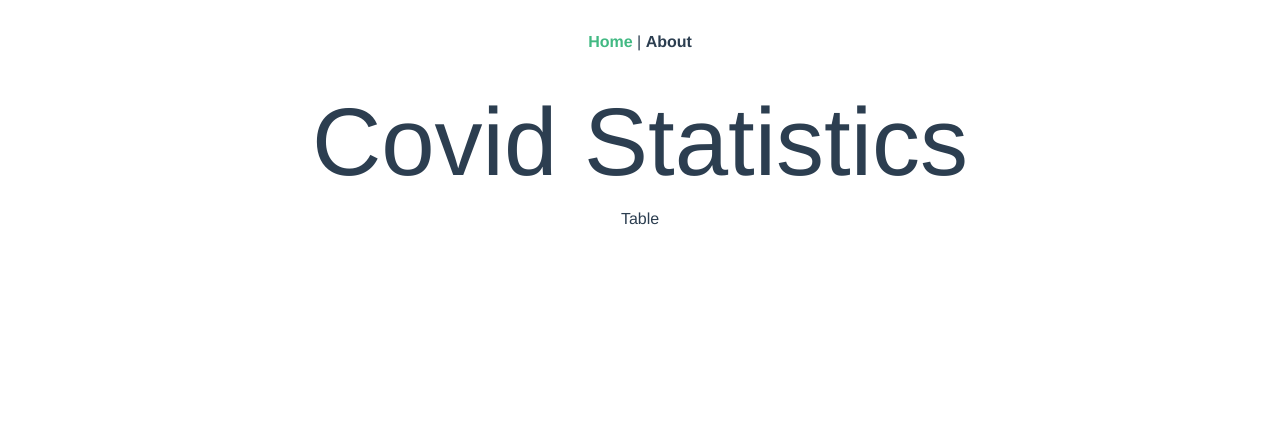
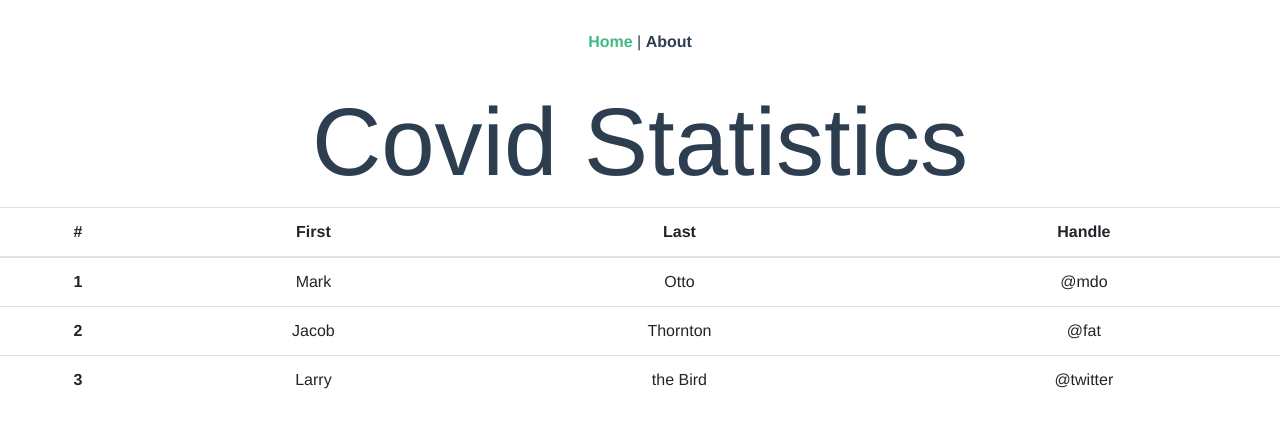
Before and after one commit to fecsaba/covid_19, a Vue app: page / in a window 1280 px wide. Shown: the top 428 px of the page. Built offline with nearby package versions, Linux system fonts and the light colour scheme; no server answers.

Commit message:
17. rész

```diff
--- a/src/components/MainPage/Table.vue
+++ b/src/components/MainPage/Table.vue
@@ -1,5 +1,36 @@
 <template>
-  <div>Table</div>
+  <div>
+    <table class="table">
+      <thead>
+        <tr>
+          <th scope="col">#</th>
+          <th scope="col">First</th>
+          <th scope="col">Last</th>
+          <th scope="col">Handle</th>
+        </tr>
+      </thead>
+      <tbody>
+        <tr>
+          <th scope="row">1</th>
+          <td>Mark</td>
+          <td>Otto</td>
+          <td>@mdo</td>
+        </tr>
+        <tr>
+          <th scope="row">2</th>
+          <td>Jacob</td>
+          <td>Thornton</td>
+          <td>@fat</td>
+        </tr>
+        <tr>
+          <th scope="row">3</th>
+          <td>Larry</td>
+          <td>the Bird</td>
+          <td>@twitter</td>
+        </tr>
+      </tbody>
+    </table>
+  </div>
 </template>
 
 <script>
@@ -11,11 +42,17 @@
     axios
       .get("https://api.thevirustracker.com/free-api?countryTotals=ALL")
       .then(res => {
-        console.log(res);
+        console.log(Object.values(res.data.countryitems[0]));
+        this.countries = Object.values(res.data.countryitems[0]);
       })
       .catch(err => {
         console.log(err);
       });
+  },
+  data() {
+    return {
+      countries: null
+    };
   }
 };
 </script>
```
Also changed, not shown: 1 other file (tests, documents, lock files or other folders).
